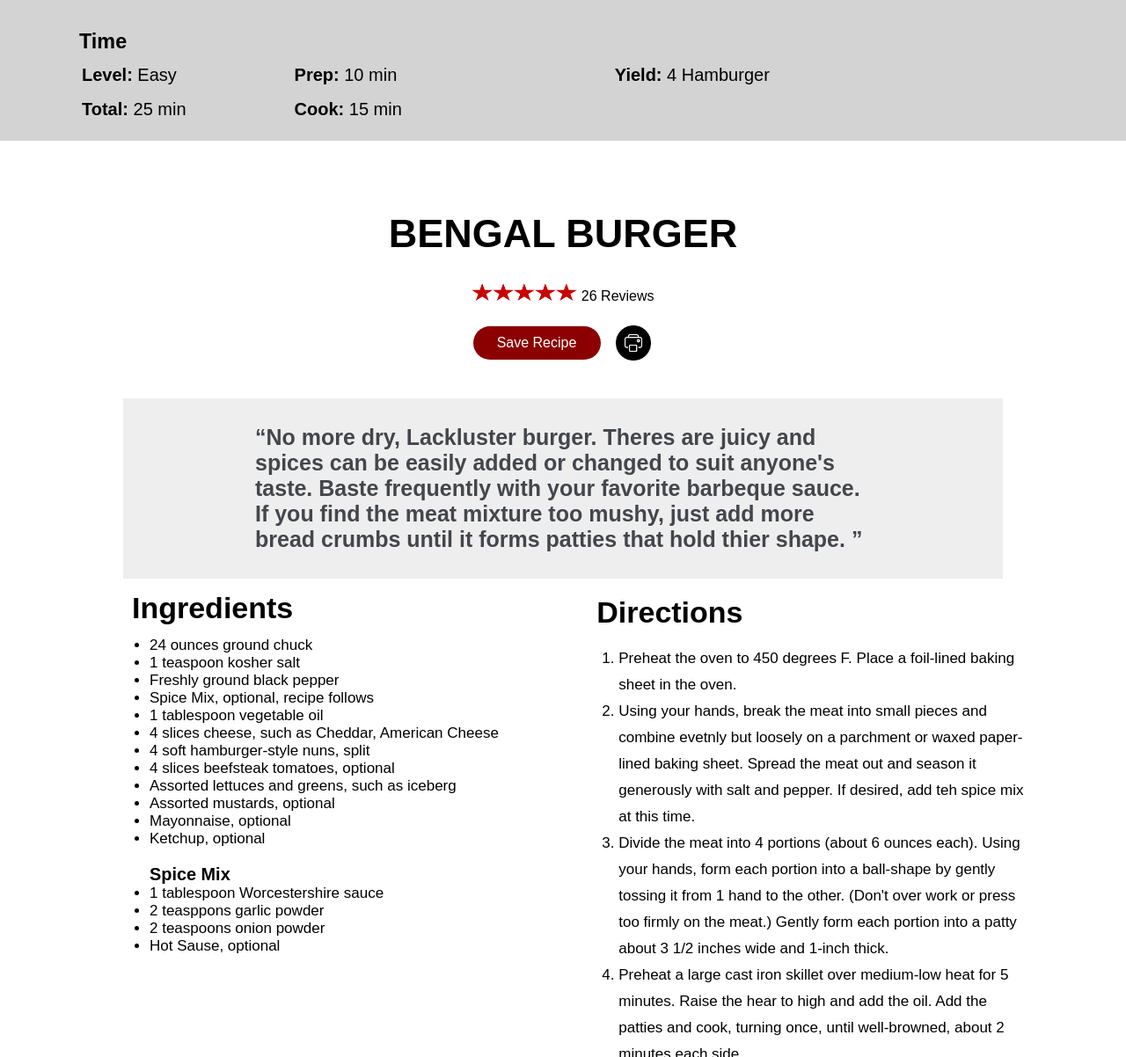
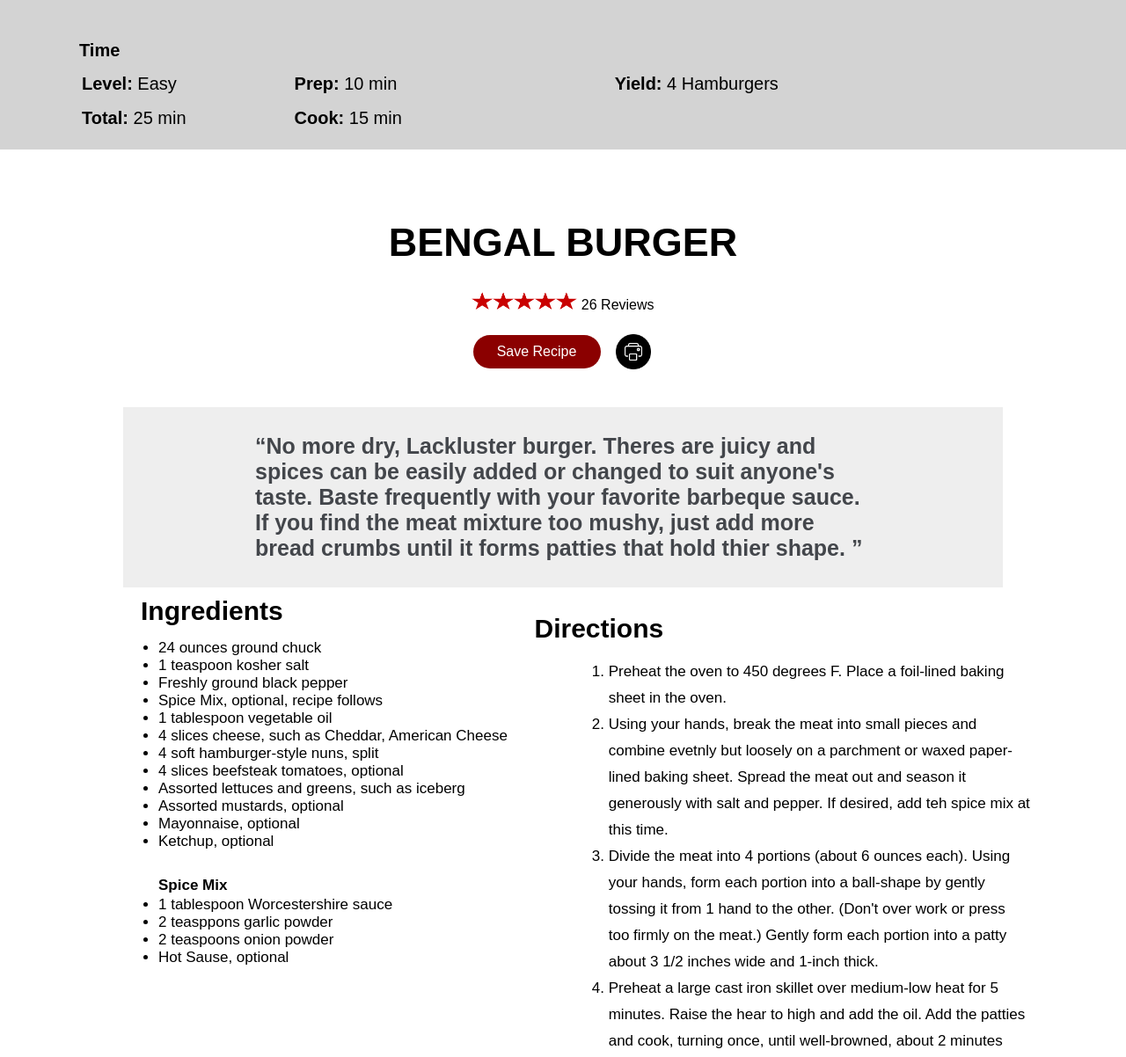
Before and after one commit to Roquel7/Project-1-RY-Paris, a plain HTML site: page recipe.html in a window 1280 px wide. Shown: the part 698-1900 px from the top of the page at 88% size. Drawn offline with Linux system fonts and the light colour scheme.

Commit message:
second commit, adjusted the list

```diff
--- a/css/style-recipe.css
+++ b/css/style-recipe.css
@@ -60,8 +60,9 @@ body {
   font-weight: bold;
   padding: 15px;
 }
-.time h3 {
-    margin: -10px 0px 0px 0px;
+caption {
+    font-weight: bold;
+    text-align: start;
 }
 .time {
 
@@ -74,9 +75,6 @@ body {
 .highlight {
     font-weight: bold;
 }
-
-
-
 .cell {
     padding: 0px 120px;
 }
@@ -124,11 +122,30 @@ body {
     padding-bottom: 150px;
     font-size: 17px;
 }
-.recipe-list h3 {
+ul {
+    padding-left: 90px;
+}
+.bolding {
+    list-style-type: none;
     margin-bottom: 2px;
+    font-weight: bold;
+}
+ul li:first-child {
+    padding-bottom: 20px;
+    margin-left: -20px;
+}
+.recipe-header {
+    font-size: 30px;
+}
+ul li:nth-child(14) {
+    padding-top: 30px;
 }
 .directions {
     padding-left: 100px;
+}
+h3 {
+    text-align: center;
+    margin-left: -240px;
 }
 .recipe-list ol {
     line-height: 30px;
@@ -137,7 +154,7 @@ body {
 }
 .recipe-list ul {
     line-height: 20px;
-    width: 130%;
+    width: 180%;
     list-style-type: disc;
 }
 ul h1 {
--- a/css/style.css
+++ b/css/style.css
@@ -168,10 +168,10 @@ padding: 10px;
   text-align: center;
 }
 .font {
-  font-size: 27px;
+  font-size: 20px;
 }
 h2 {
-  font-size: 40px;
+  font-size: 32px;
 }
 .best-sandwich {
   background: url("../images/bengal-burger.jpg");
--- a/recipe.html
+++ b/recipe.html
@@ -33,11 +33,11 @@
         </div>
         <div class="time">
             <table >
-                <h3>Time</h3>
+                <caption>Time</caption>
                 <tr>
                     <td><span class="highlight">Level:</span> Easy</td>
-                    <td class="cell"><span class="highlight">Prep:</span> 10 min</tdclass="cell">
-                    <td class="cell"><span class="highlight">Yield:</span> 4 Hamburger</td>
+                    <td class="cell"><span class="highlight">Prep:</span> 10 min</td>
+                    <td class="cell"><span class="highlight">Yield:</span> 4 Hamburgers</td>
                 </tr>
                 <tr>
                     <td><span class="highlight">Total:</span> 25 min</td>
@@ -47,11 +47,11 @@
         </div>
         <div class="reviews">
             <h1>BENGAL BURGER</h1>
-            <div class="stars"><img src="./images/five-stars.png" alt="Five Stars" width="120px" height="20px"> 26 Reviews</div>
+            <div class="stars"><img src="./images/five-stars.png" alt="Five Stars" width="120" height="20"> 26 Reviews</div>
             <div class="review-button">
                 <div>Save Recipe</div>
             </div>
-            <div class="printer"><img src="./images/printer-icon.png" alt="Printer Icon" height="40px"></div>
+            <div class="printer"><img src="./images/printer-icon.png" alt="Printer Icon" height="40"></div>
         </div>
         <div class="quote">
             <q>No more dry, Lackluster burger. Theres are juicy and spices can be easily added or changed
@@ -62,8 +62,7 @@
 
         <div class="recipe-list">
             <div>
-                <ul>
-                    <ul> <h1>Ingredients</h1>
+                    <ul> <li class="bolding recipe-header ingredients">Ingredients</li>
                         <li>24 ounces ground chuck</li>
                         <li>1 teaspoon kosher salt</li>
                         <li>Freshly ground black pepper</li>
@@ -76,20 +75,19 @@
                         <li>Assorted mustards, optional</li>
                         <li>Mayonnaise, optional</li>
                         <li>Ketchup, optional</li>
-                    </ul>
-                    <ul><h3>Spice Mix</h3>
+                        <li class="bolding spice">Spice Mix</li>
                         <li>1 tablespoon Worcestershire sauce</li>
                         <li>2 teasppons garlic powder</li>
                         <li>2 teaspoons onion powder</li>
                         <li>Hot Sause, optional</li>
                     </ul>
 
-                </ul>
+
 
             </div>
             <div>
-
-                <ol class="directions"> <h1>Directions</h1>
+                <h3 class="bolding recipe-header">Directions</h3>
+                <ol class="directions">
                     <li>Preheat the oven to 450 degrees F. Place a
                         foil-lined baking sheet in the oven.
                     </li>
@@ -115,8 +113,9 @@
                     <li>Transfer the hamburgers to a plate, let rest for a couple minutes before serving. Meanwhile,
                         toast the hamburgers with the condiments and toppings of your choice. Serve.</li>
                     <li>When cooking on a countertop grill, turn on grill, then place burgers on the heated grill.</li>
-                    <h3>Timing for a countertop grill:</h3>
-                    <li>For Medium-Rare: Cook for 3 minutes coverd and then unplug the machine and continue to cook covered
+
+
+                    <li><p class="bolding">Timing for a countertop grill:</p>For Medium-Rare: Cook for 3 minutes coverd and then unplug the machine and continue to cook covered
                         for 2 to 3 more minutes.
                     </li>
                     <li>For Medium: Cook for 4 minutes covered and then unplug the machine and continue to cook covered for 4
```
Also changed, not shown: index.html (+2 -3 lines).
